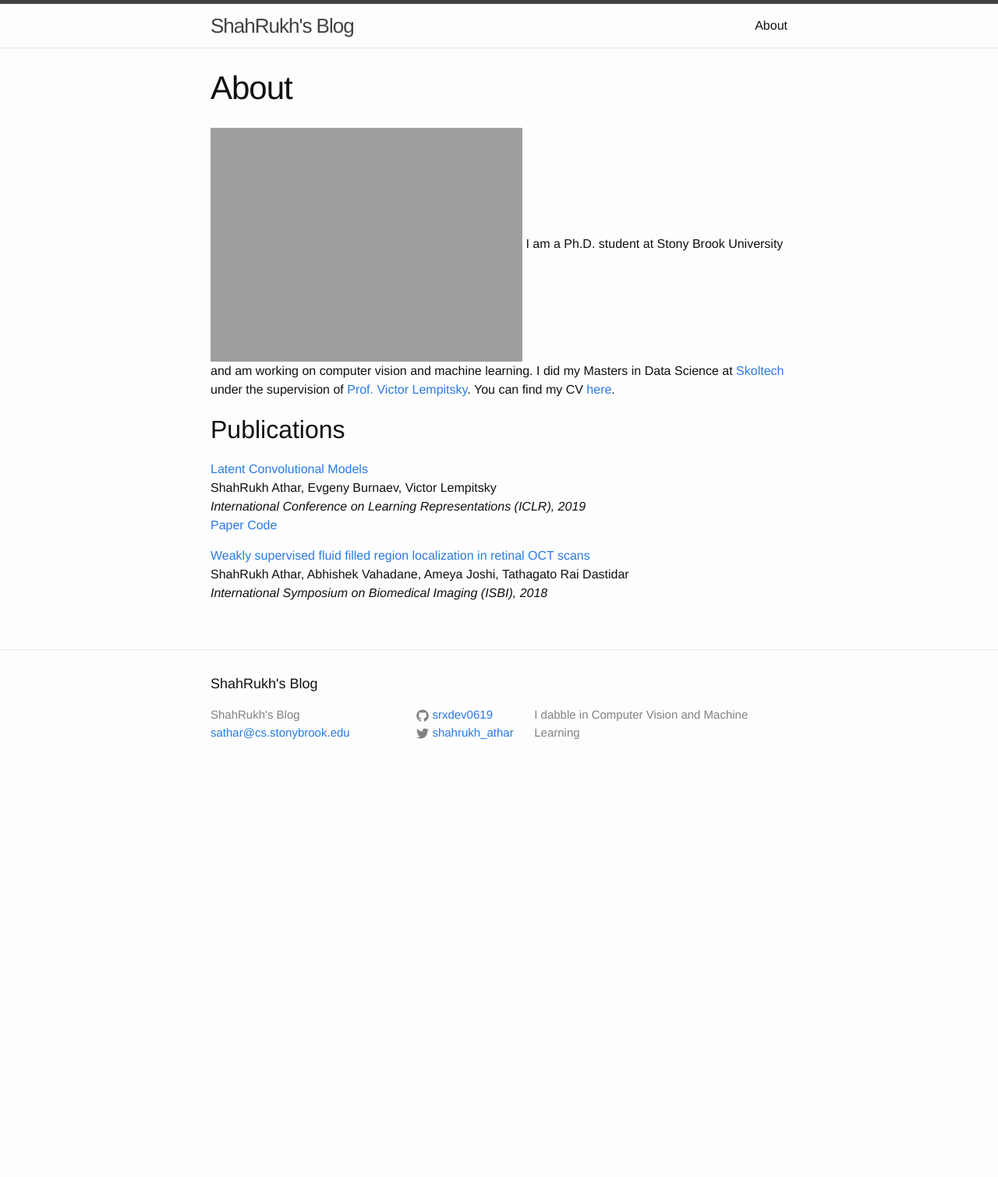
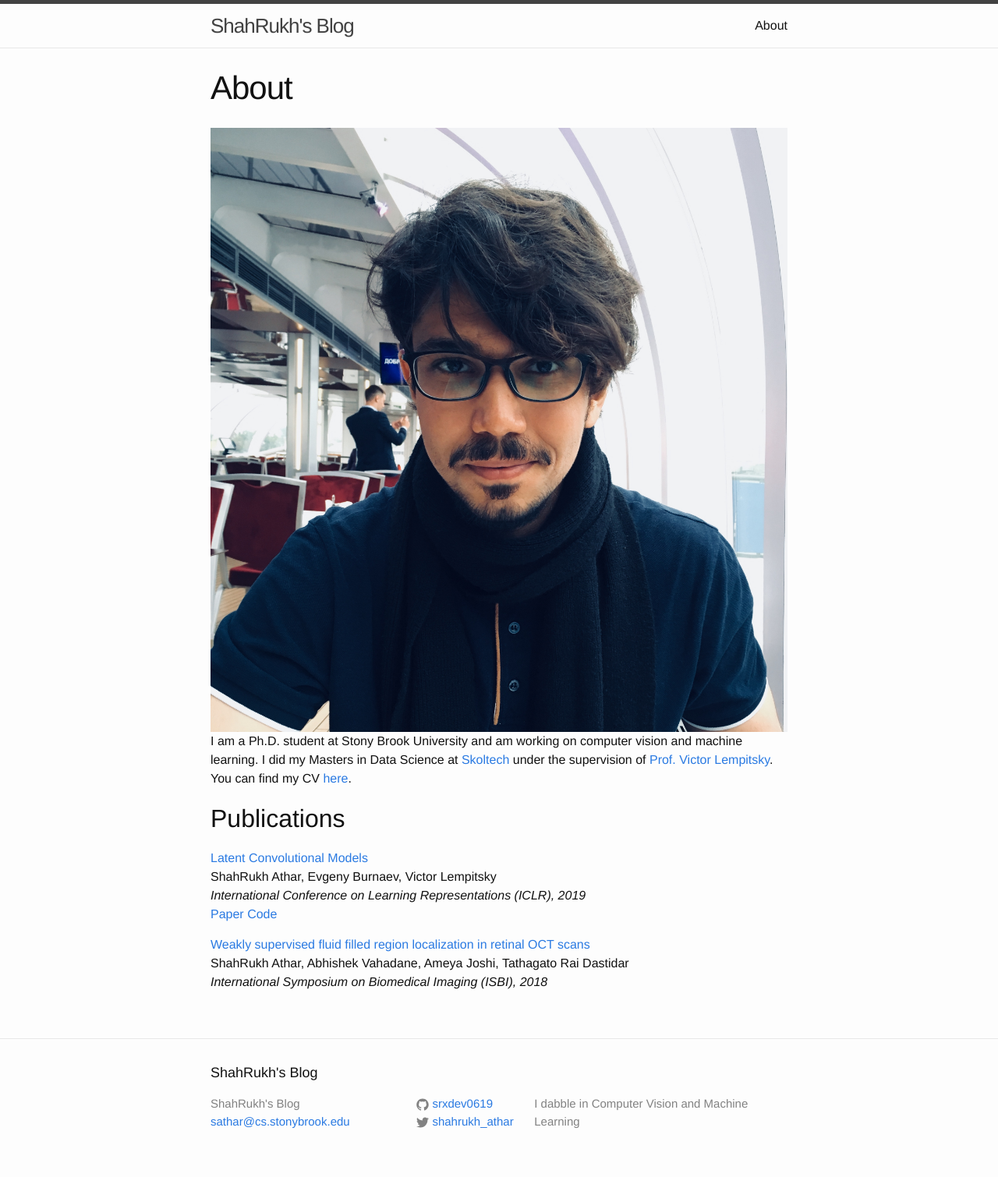
Before and after one commit to shahrukhathar/shahrukhathar.github.io, a Jekyll site: the page built from pages/about.md, in a window 1280 px wide. Shown: the whole page at 78% size. Built offline with Jekyll 4.4.1, drawn with Linux system fonts in a browser that asks for light colours; before the commit the page ends 1011 px from its top, so only the background shows below that.

Commit message:
Updated Page

```diff
--- a/pages/about.md
+++ b/pages/about.md
@@ -3,7 +3,7 @@
 title: About
 permalink: /about/
 ---
-![](/images/IMG_2922.jpg | width=100)
+![alt| width=256](/images/IMG_2922.jpg)
 I am a Ph.D. student at Stony Brook University and am working on computer vision and machine learning. I did my Masters in Data Science at [Skoltech](https://http://www.skoltech.ru/en) under the supervision of [Prof. Victor Lempitsky](http://faculty.skoltech.ru/people/victorlempitsky). You can find my CV [here](/assets/CV.pdf).
 
 
```
